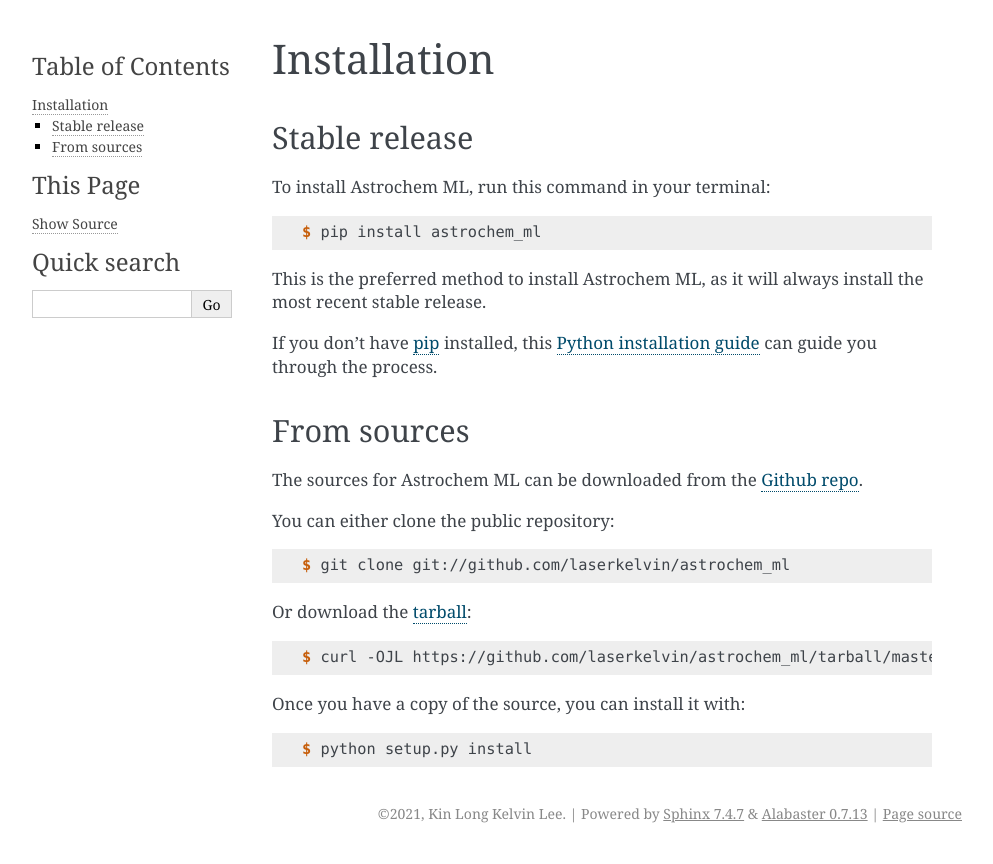
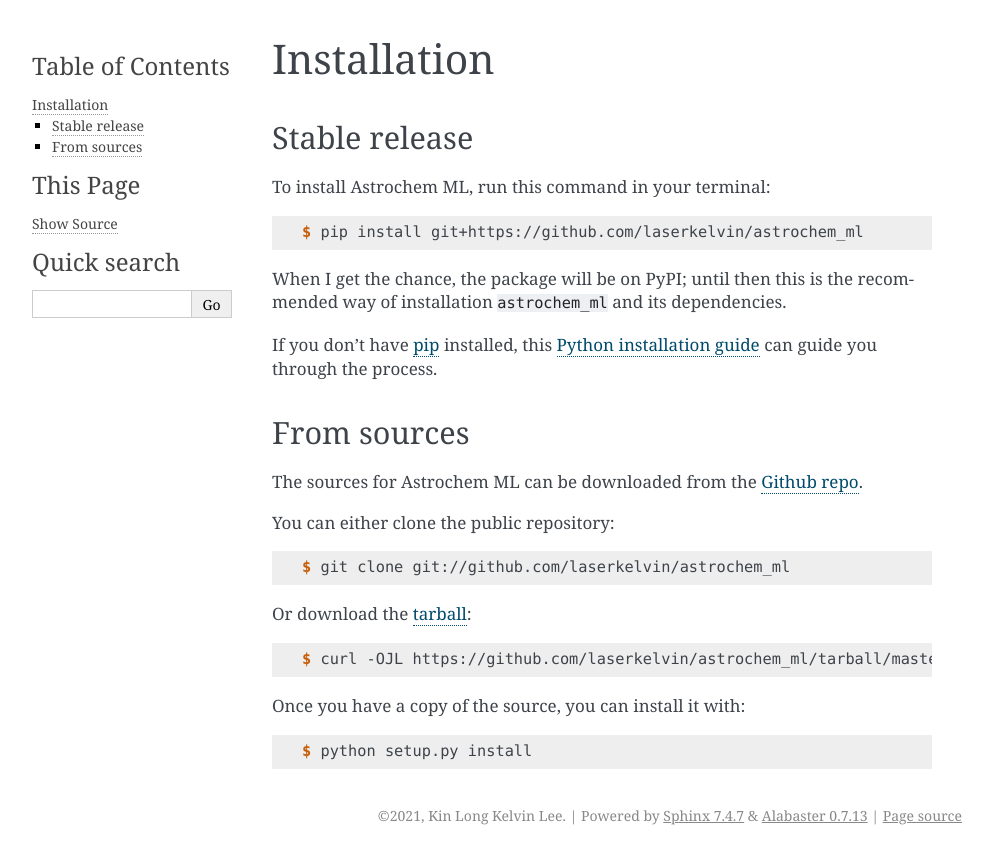
Before and after one commit to laserkelvin/astrochem_ml, a Sphinx documentation site: the page built from docs/installation.rst, in a window 1280 px wide. Shown: the top 864 px of the page, without its empty margins (148-1141 px from the left). Built offline with Sphinx 7.4.7, drawn with Linux system fonts in a browser that asks for light colours; pages that are not in the unit, such as notebooks, are missing from menus.

Commit message:
docs: updated installation instructions

```diff
--- a/docs/installation.rst
+++ b/docs/installation.rst
@@ -12,9 +12,9 @@
 
 .. code-block:: console
 
-    $ pip install astrochem_ml
+    $ pip install git+https://github.com/laserkelvin/astrochem_ml
 
-This is the preferred method to install Astrochem ML, as it will always install the most recent stable release.
+When I get the chance, the package will be on PyPI; until then this is the recommended way of installation ``astrochem_ml`` and its dependencies.
 
 If you don't have `pip`_ installed, this `Python installation guide`_ can guide
 you through the process.
```
